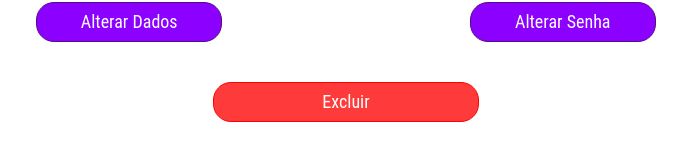
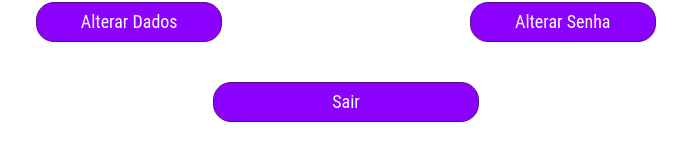
Before and after one commit to cpejr/front-web-mvpclinicas, a React (Vite) app: page /perfil in a window 1280 px wide. Shown: the part 761-921 px from the top of the page, without its empty margins (294-989 px from the left). Built offline with nearby package versions, Linux system fonts and the light colour scheme.

Commit message:
feat implementacao de logout na pagina de perfil

```diff
--- a/src/pages/Perfil/Perfil.jsx
+++ b/src/pages/Perfil/Perfil.jsx
@@ -28,11 +28,15 @@ import { data, telefone } from "../../utils/masks";
 import ModalAlterarDados from "../../components/ModalAlterarDados";
 import ModalAlterarSenha from "../../components/ModalAlterarSenha";
 import ModalExcluirPerfil from "../../components/ModalExcluirPerfil";
+import { redirecionamento, sleep } from '../../utils/sleep';
 
 import fotoPerfil from "../../assets/montanha.jpg";
 
 import * as managerService from "../../services/ManagerService/managerService";
 import useAuthStore from "../../stores/auth";
+import { logout } from '../../services/auth';
+import AddToast from "../../components/AddToast/AddToast";
+import { toast } from "react-toastify";
 
 function Perfil() {
   const [usuario, setUsuario] = useState({});
@@ -44,6 +48,17 @@ function Perfil() {
   async function pegandoDadosUsuario() {
     const resposta = await managerService.GetDadosUsuario(usuarioLogado._id);
     setUsuario(resposta.dadosUsuario);
+  }
+
+  async function handleLogout() {
+    try {
+      logout();
+      toast.success('Usuario deslogado com sucesso');
+      await sleep(1500);
+      redirecionamento('/login');
+    } catch (error) {
+      alert(error);
+    }
   }
 
   function acionarModais(e) {
@@ -195,6 +210,17 @@ function Perfil() {
           </BotoesEdicao>
           <Botao
             color="#ffffff"
+            backgroundColor="#8B00FF"
+            borderColor="#570B87"
+            width="30%"
+            widthMedia700="40%"
+            data-botao-id="excluirPerfil"
+            onClick={handleLogout}
+          >
+            Sair
+          </Botao>
+          <Botao
+            color="#ffffff"
             backgroundColor="#ff0000c5"
             borderColor="#ff0000"
             width="30%"
@@ -204,6 +230,7 @@ function Perfil() {
           >
             Excluir
           </Botao>
+
         </CaixaBotoes>
       </Conteudo>
 
@@ -228,6 +255,7 @@ function Perfil() {
         centered
         destroyOnClose
       />
+      <AddToast />
     </Body>
   );
 }
--- /dev/null
+++ b/src/utils/sleep.js
@@ -0,0 +1,7 @@
+export const sleep = (milliseconds) => {
+  return new Promise((resolve) => setTimeout(resolve, milliseconds));
+};
+
+export async function redirecionamento(pagina) {
+  window.location.href = pagina;
+}
```
